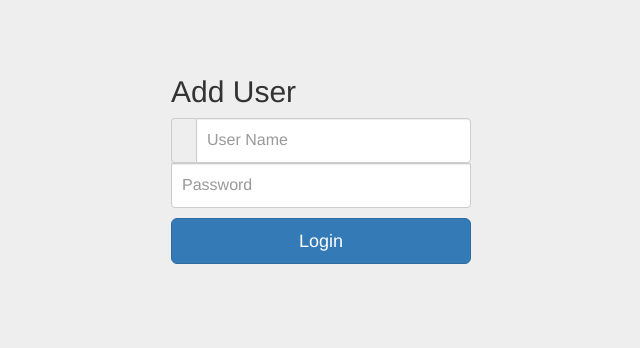
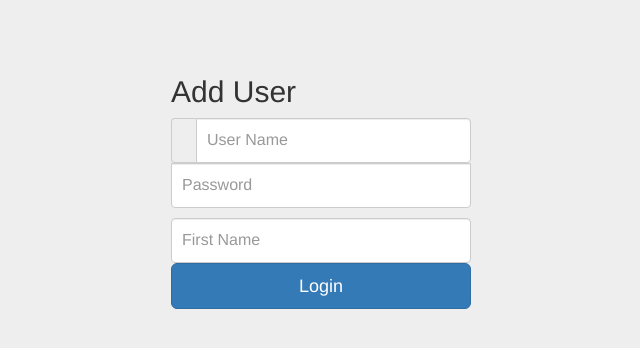
Before and after one commit to jarvey16018/DatabaseWinter2018, a PHP site: the page made by register copy.php in a window 1280 px wide. Shown: the top 348 px of the page, without its empty margins (319-959 px from the left). Run offline with PHP 8.4, Linux system fonts and the light colour scheme.

Commit message:
update of Hello

```diff
--- a/register copy.php
+++ b/register copy.php
@@ -49,6 +49,7 @@ if(isset($_POST) & !empty($_POST)){
 	     </div>
 	      <label for="inputPassword" class="sr-only">Password</label>
          <input type="password" name="password" id="inputPassword" class="form-control" placeholder="Password" required>
+         <input type="text" name="firstName" class="form-control" placeholder="First Name" required>
          <button class="btn btn-lg btn-primary btn-block" type="submit">Login</button>
          </form>
       <div>
```
